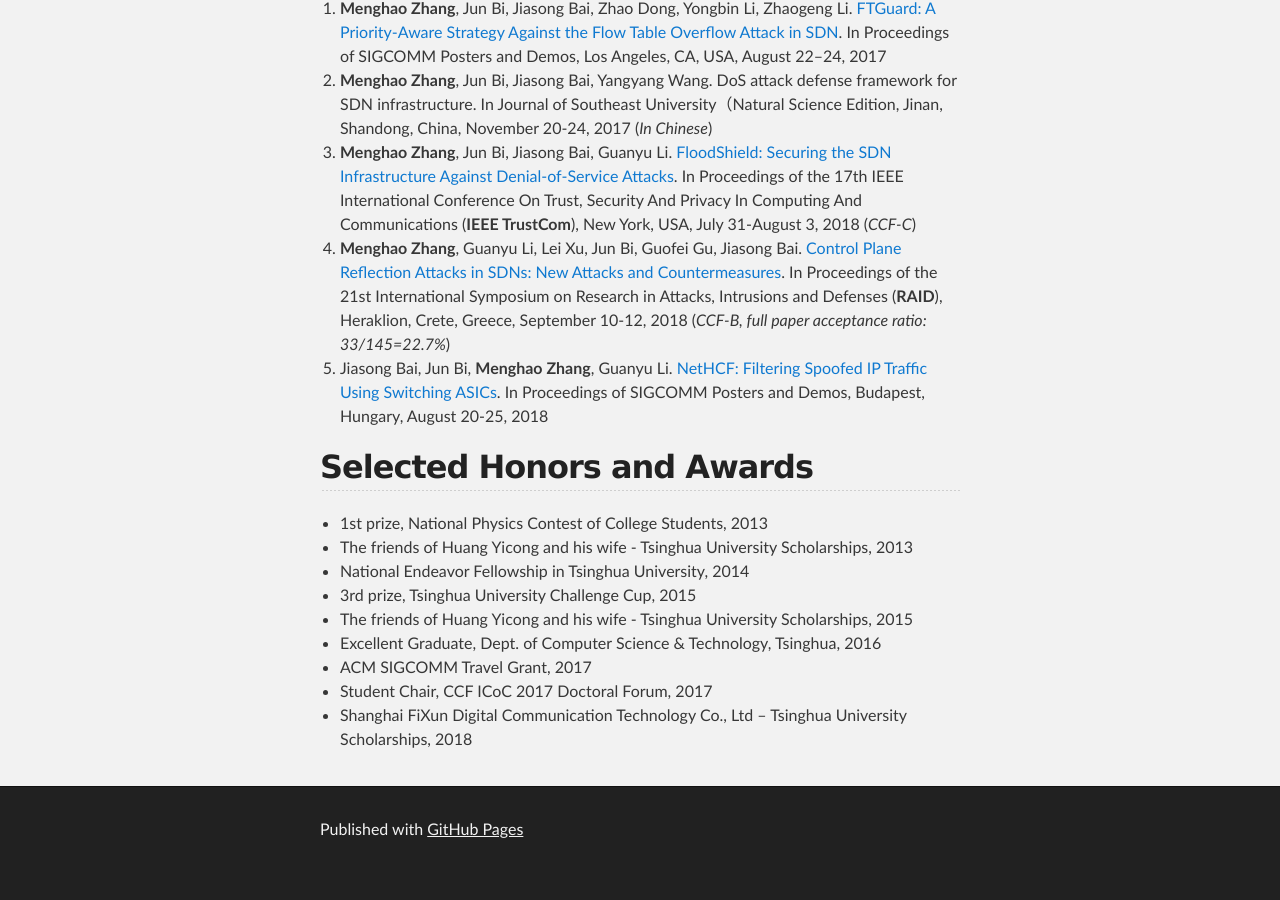
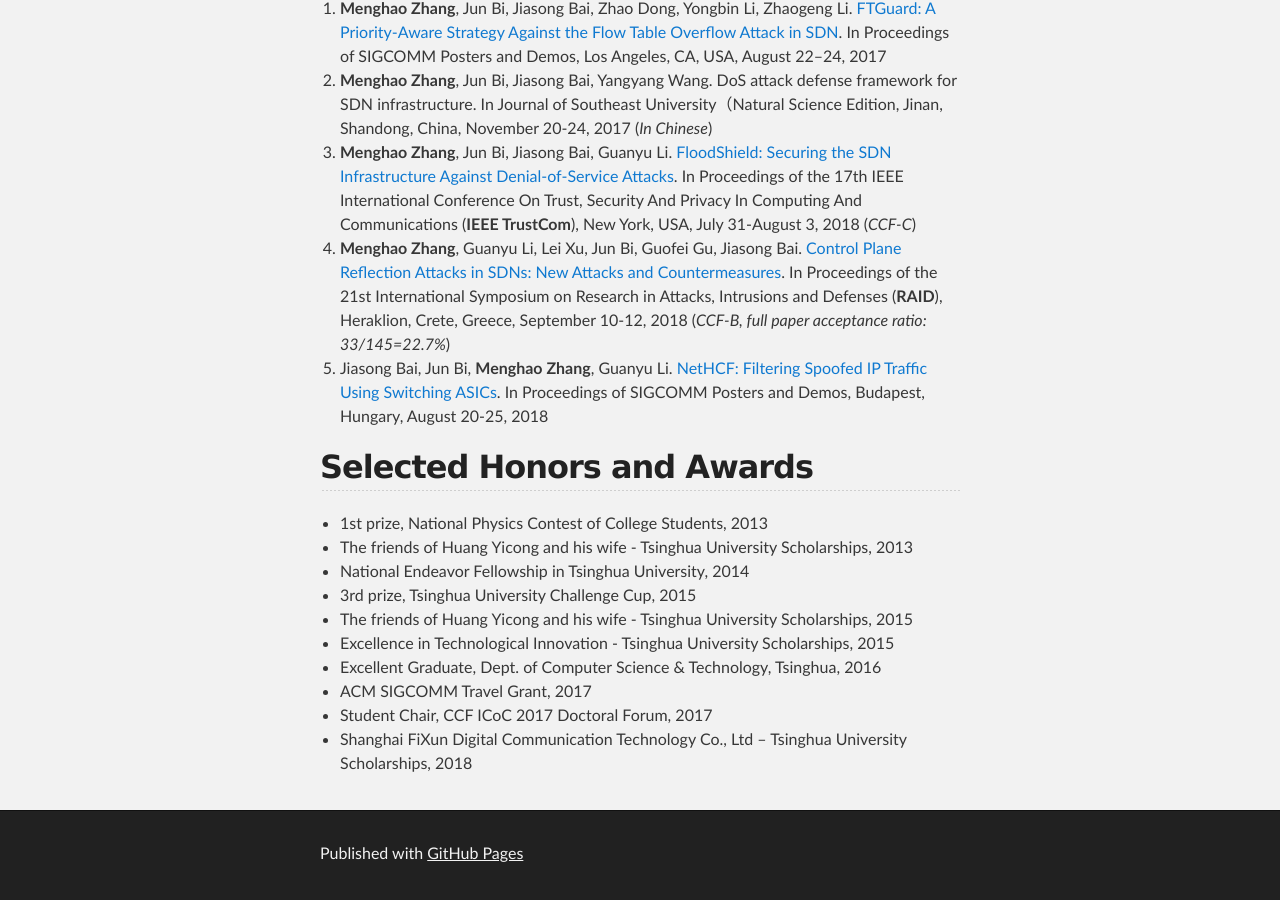
Before and after one commit to zhangmenghao/zhangmenghao.github.io, a Jekyll site: the page built from index.md, in a window 1280 px wide and 900 px high, scrolled down 691 px. Built offline with Jekyll 4.4.1, drawn with Linux system fonts in a browser that asks for light colours; before the commit the page ends 1567 px from its top, so only the background shows below that.

Commit message:
Update honors

```diff
--- a/index.md
+++ b/index.md
@@ -40,6 +40,7 @@ In Proceedings of SIGCOMM Posters and Demos, Budapest, Hungary, August 20-25, 20
 * National Endeavor Fellowship in Tsinghua University, 2014
 * 3rd prize, Tsinghua University Challenge Cup, 2015
 * The friends of Huang Yicong and his wife - Tsinghua University Scholarships, 2015
+* Excellence in Technological Innovation - Tsinghua University Scholarships, 2015
 * Excellent Graduate, Dept. of Computer Science & Technology, Tsinghua, 2016
 * ACM SIGCOMM Travel Grant, 2017
 * Student Chair, CCF ICoC 2017 Doctoral Forum, 2017
```
